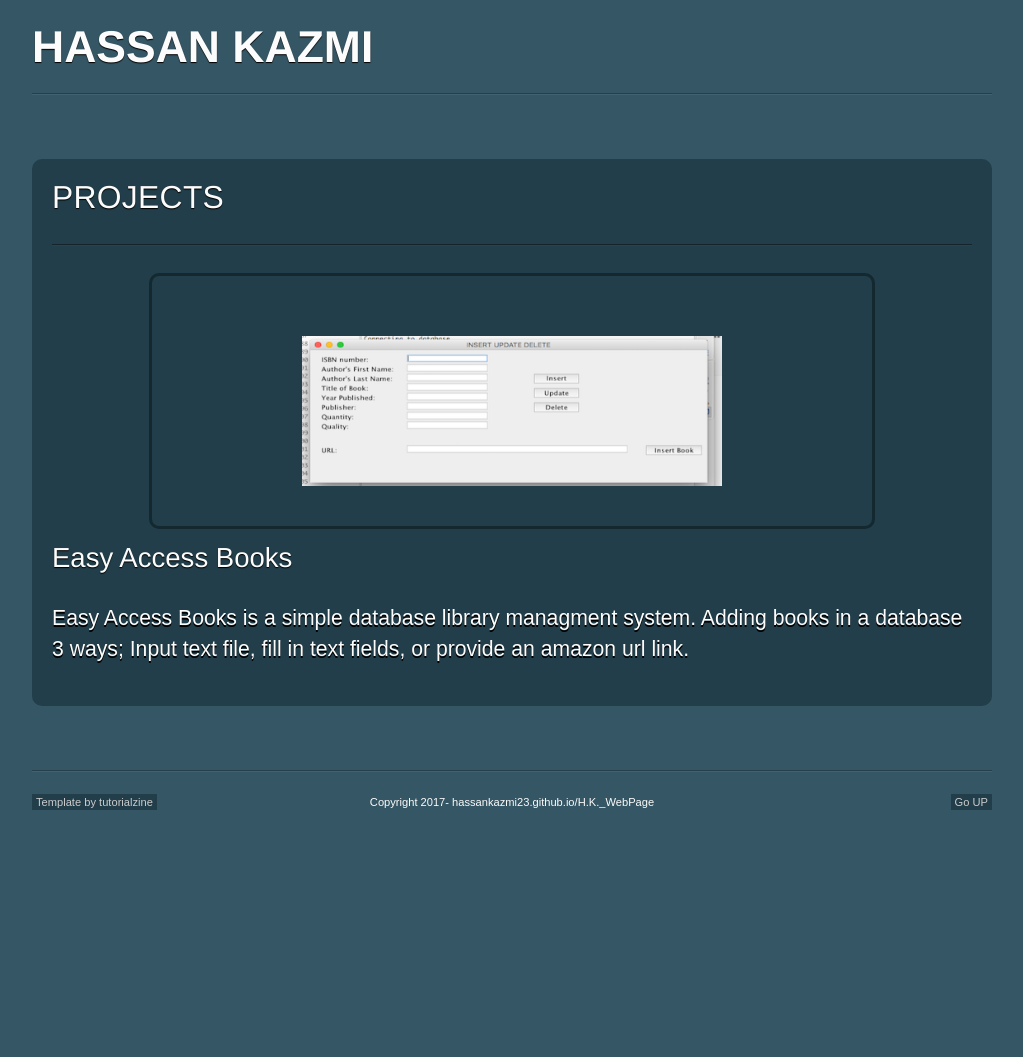
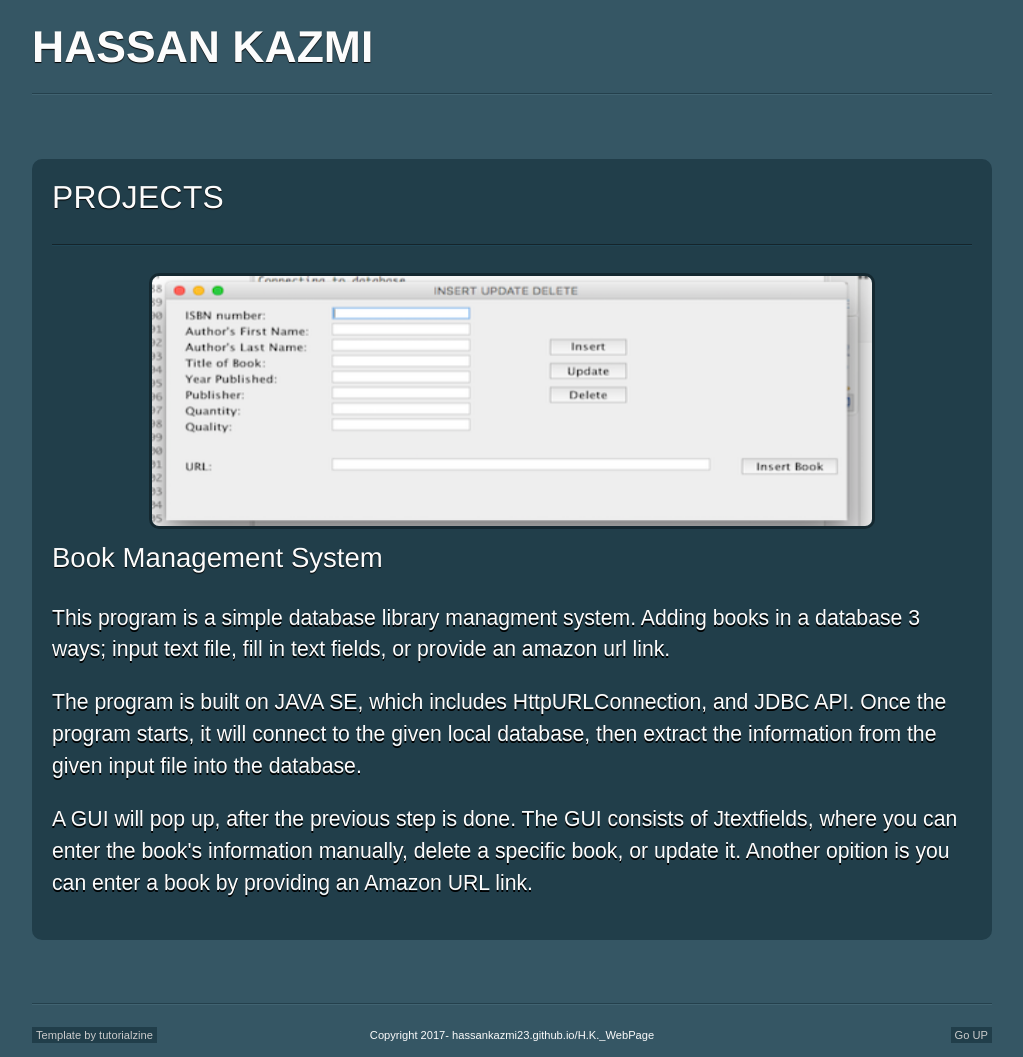
Before and after one commit to Hassankazmi23/H.K._WebPage, a Jekyll site: the page built from EasyAccessBooks.html, in a window 1280 px wide. Shown: the whole page, without its empty margins (128-1151 px from the left). Built offline with Jekyll 4.4.1, drawn with Linux system fonts in a browser that asks for light colours; nearby versions of some CDN libraries; before the commit the page ends 900 px from its top, so only the background shows below that.

Commit message:
Editions to projects

```diff
--- a/EasyAccessBooks.html
+++ b/EasyAccessBooks.html
@@ -11,13 +11,21 @@ layout: default
 
                     <div class="articleBody clear">
                         <figure class = "projectsFigure2">
-                            <img class = "EAS" src="Images/picture2.png" width="420" height="150" /></a>
+                            <img class = "EAS" src="Images/picture2.png" width="720" height="250" /></a>
                         </figure>
                              </div>
                           <div>
 
-                        <h3> Easy Access Books  </h3>
-                        <p> Easy Access Books is a simple database library managment system. Adding books in a database 3 ways; Input text file, fill in text fields, or provide an amazon url link. </p>
+                        <h3> Book Management System  </h3>
+
+                        <p> This program is a simple database library managment system. Adding books in a database 3 ways; input text file, fill in text fields, or provide an amazon url link. </p>
+
+                        <p> The program is built on JAVA SE, which includes HttpURLConnection, and JDBC API. Once the program starts, it will connect to the given local database, then extract the information from the given input file into the database. </p>
+
+                        <p> A GUI will pop up, after the previous step is done. The GUI consists of Jtextfields, where you can enter the book's information manually, delete a specific book, or update it. Another opition is you can enter a book by providing an Amazon URL link.
+                        </p>
+
+
 
 
 
--- a/css/styles.css
+++ b/css/styles.css
@@ -267,9 +267,3 @@ footer a.up{
 
 
 }
-
-.EAS {
-	position: absolute;
-    top: 0; bottom:0; left: 0; right:0;
-    margin: auto;
-}
```
